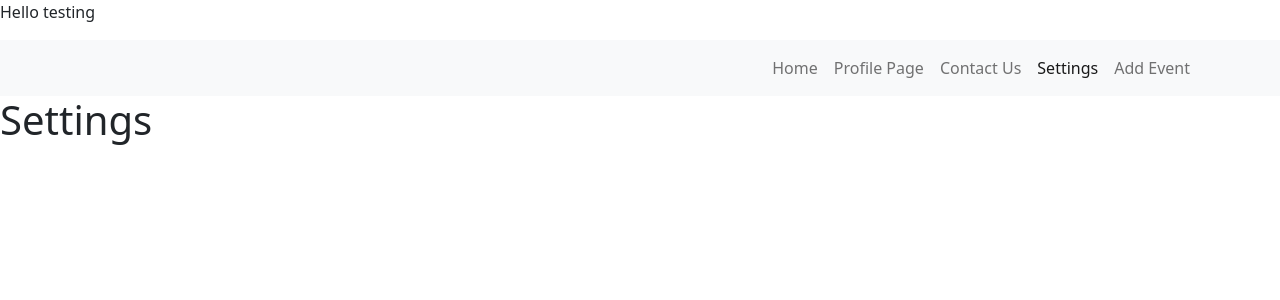
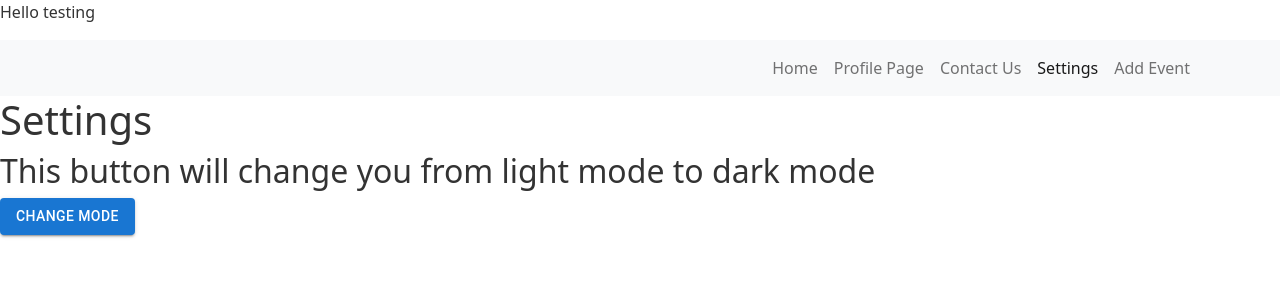
Before and after one commit to asingh19app/TODO-APP, a React (Create React App) app in the folder todo-app/: page /settings in a window 1280 px wide. Shown: the top 300 px of the page. Built offline with nearby package versions, Linux system fonts and the light colour scheme.

Commit message:
Added button for dark/light mode and assigned it to localStorage via useState. Applied useEffect on App.js

```diff
--- a/todo-app/src/App.js
+++ b/todo-app/src/App.js
@@ -9,14 +9,17 @@ import ProfilePage from './pages/ProfilePage'
 import { BrowserRouter as Router, Route, Routes } from 'react-router-dom'
 import AddEvent from './pages/AddEvent';
 
-
-
+import { useState, useEffect } from 'react';
 
 //Application
 function App() {
+useEffect(()=>{
+  document.body.className =theme
+})
 
+const [theme, setTheme]  =useState(localStorage.getItem('theme') || 'light')
  return(
-  <>
+  <div className={`App ${theme}`}>
       <p>Hello testing</p>
       <Router>
         <Routes>
@@ -28,7 +31,7 @@ function App() {
         </Routes>
       </Router>
 
-    </>
+    </div>
  )
 }
 
--- a/todo-app/src/pages/ContactUs.js
+++ b/todo-app/src/pages/ContactUs.js
@@ -7,6 +7,7 @@ export default function ContactUs() {
   return (
     <>
     <NavBar />
+    <h1>Contact Us</h1>
     <Box
       component="form"
       sx={{
--- a/todo-app/src/pages/Settings.js
+++ b/todo-app/src/pages/Settings.js
@@ -1,11 +1,32 @@
-import React from 'react'
+import React, { useEffect, useState } from 'react'
 import NavBar from '../components/NavBar'
+import './styles/mode.css'
+
+import {Button} from '@mui/material'
 
 export default function Settings() {
+  const [theme, setTheme]  =useState(localStorage.getItem('theme') || 'light')
+  const toggleTheme = ()=>{
+    if (theme === 'light'){
+      setTheme('dark')
+    }
+    else{
+      setTheme('light')
+    }
+  }
+
+  //Use Effect
+  useEffect(()=>{
+    localStorage.setItem('theme', theme)
+    document.body.className =theme
+  })
   return (
-    <div>
+    <div className={`App ${theme}`}>
       <NavBar />
       <h1>Settings</h1>
+      <h2>This button will change you from light mode to dark mode</h2>
+      <Button variant='contained' onClick={toggleTheme}>Change Mode</Button>
+
     </div>
   )
 }
--- /dev/null
+++ b/todo-app/src/pages/styles/mode.css
@@ -0,0 +1,9 @@
+
+.light {
+    background-color: #fff;
+    color: #333;
+    }
+.dark{
+    background-color: #333;
+    color: #fff;
+}
```
